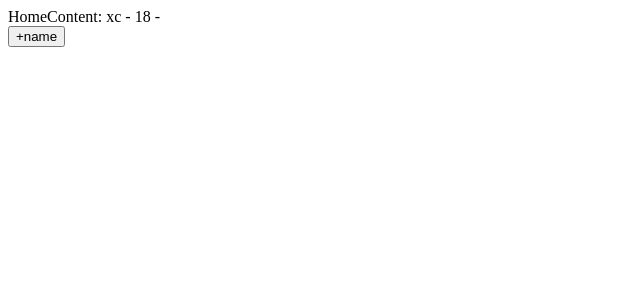
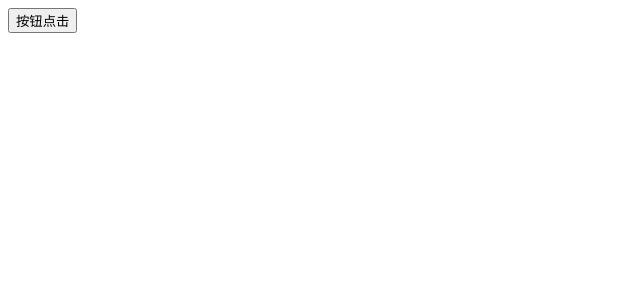
Before and after one commit to coder-xc/Vue3_TS_learn_notes, a Vue app in the folder 03_learn_component/: page / in a window 1280 px wide. Shown: the top 300 px of the page, without its empty margins (0-640 px from the left). Built offline with nearby package versions, Linux system fonts and the light colour scheme.

Commit message:
feat: 学习事件总线

```diff
--- a/03_learn_component/package.json
+++ b/03_learn_component/package.json
@@ -8,6 +8,7 @@
   },
   "dependencies": {
     "core-js": "^3.6.5",
+    "mitt": "^3.0.0",
     "vue": "^3.0.0"
   },
   "devDependencies": {
--- /dev/null
+++ b/03_learn_component/src/07_事件总线的使用/About.vue
@@ -0,0 +1,23 @@
+<template>
+  <div>
+    <button @click="btnClick">按钮点击</button>
+  </div>
+</template>
+
+<script>
+import emitter from "./utils/eventbus";
+
+export default {
+  methods: {
+    btnClick() {
+      emitter.emit("xc", { name: "xc", age: 18 });
+      emitter.emit("kobe", { name: "kobe", age: 30 });
+
+
+    },
+  },
+};
+</script>
+
+<style scoped>
+</style>
--- /dev/null
+++ b/03_learn_component/src/07_事件总线的使用/App.vue
@@ -0,0 +1,21 @@
+<template>
+  <div>
+    <home></home>
+    <about></about>
+  </div>
+</template>
+
+<script>
+import Home from "./Hoem.vue";
+import About from "./About.vue";
+
+export default {
+  components: {
+    Home,
+    About
+  },
+};
+</script>
+
+<style scoped>
+</style>
--- /dev/null
+++ b/03_learn_component/src/07_事件总线的使用/Hoem.vue
@@ -0,0 +1,18 @@
+<template>
+  <div>
+      <home-content></home-content>
+  </div>
+</template>
+
+<script>
+import HomeContent from "./HomeContent.vue";
+
+export default {
+  components: {
+    HomeContent,
+  },
+};
+</script>
+
+<style scoped>
+</style>
--- /dev/null
+++ b/03_learn_component/src/07_事件总线的使用/HomeContent.vue
@@ -0,0 +1,24 @@
+<template>
+  <div></div>
+</template>
+
+<script>
+import emitter from "./utils/eventbus";
+export default {
+  created() {
+    emitter.on("xc", (info) => {
+      console.log("xc:", info);
+    });
+    emitter.on("kobe", (info) => {
+      console.log("kobe:", info);
+    });
+
+    emitter.on("*", (type, info) => {
+      console.log("* listener:", type, info);
+    });
+  },
+};
+</script>
+
+<style scoped>
+</style>
--- /dev/null
+++ b/03_learn_component/src/07_事件总线的使用/utils/eventbus.js
@@ -0,0 +1,8 @@
+import mitt from "mitt";
+
+const emitter = mitt();
+// export const emitter1 = mitt();
+// export const emitter2 = mitt();
+// export const emitter3 = mitt();
+
+export default emitter;
--- a/03_learn_component/src/main.js
+++ b/03_learn_component/src/main.js
@@ -4,7 +4,8 @@ import { createApp } from 'vue'
 // import App from "./03_父组件传递子组件/App.vue";
 // import App from "./04_子组件传递父组件/App.vue"
 // import App from "./05_商品页面的切换/App.vue";
-import App from "./06_Provide和Inject使用/App.vue";
+// import App from "./06_Provide和Inject使用/App.vue";
+import App from "./07_事件总线的使用/App.vue";
 
 
 createApp(App).mount('#app')
```
Also changed, not shown: 03_learn_component/src/07_事件总线的使用/utils/constants.js (added), 1 other file (tests, documents, lock files or other folders).
